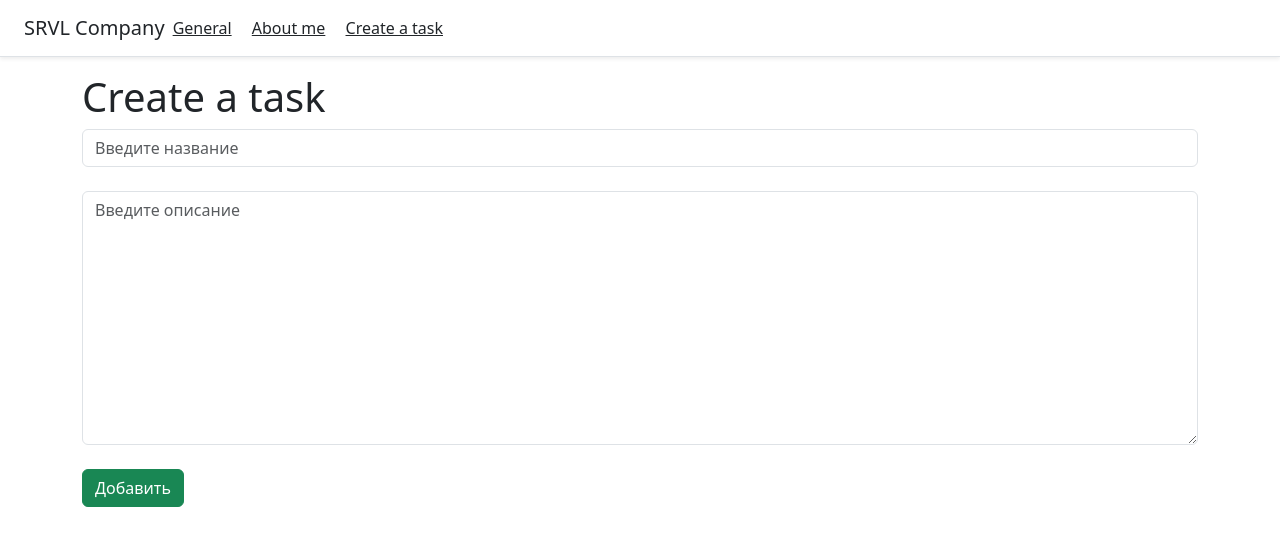
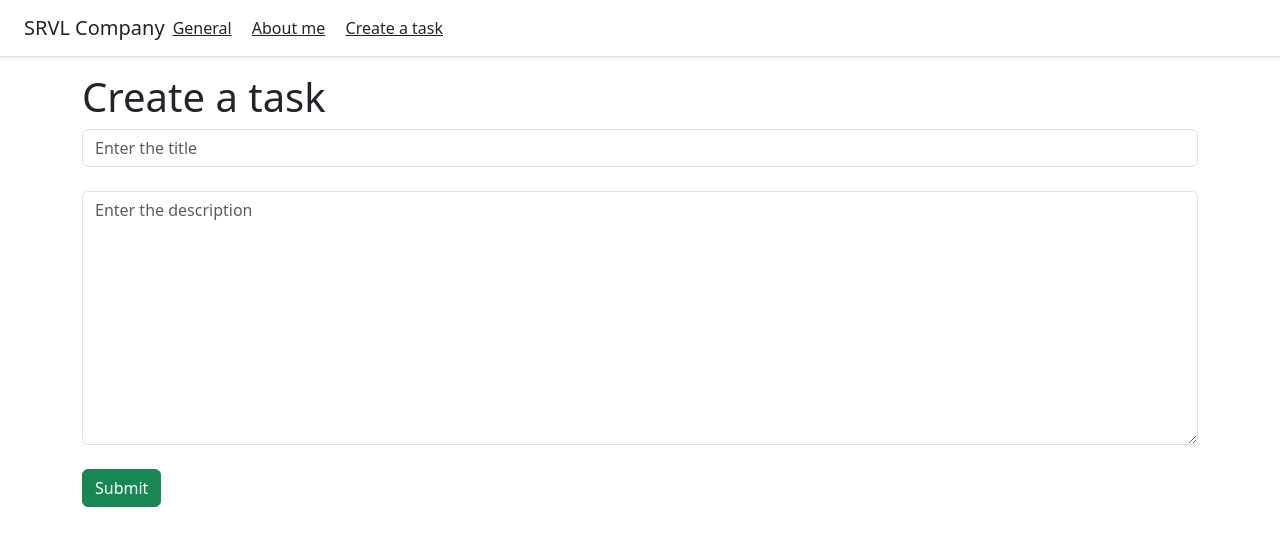
Before and after one commit to AndriusSurvila/Web, a Django app: page /create in a window 1280 px wide. Shown: the top 546 px of the page. Run offline with Django 5.2, Linux system fonts and the light colour scheme.

Commit message:
changes to en

```diff
--- a/testproject/main/forms.py
+++ b/testproject/main/forms.py
@@ -9,10 +9,10 @@ class TaskForm(ModelForm):
         widgets = {
             "title": TextInput(attrs={
                 'class': "form-control",
-                'placeholder': 'Введите название'
+                'placeholder': 'Enter the title'
             }),
             "task": Textarea(attrs={
                 'class': "form-control",
-                'placeholder': 'Введите описание'
+                'placeholder': 'Enter the description'
             })
         }
--- a/testproject/main/models.py
+++ b/testproject/main/models.py
@@ -1,12 +1,12 @@
 from django.db import models
 
 class Task(models.Model):
-    title = models.CharField('Название', max_length=50)
-    task = models.TextField('Описание')
+    title = models.CharField('Title', max_length=50)
+    task = models.TextField('Description')
 
     def __str__(self):
         return self.title
 
     class Meta:
-        verbose_name = 'Задача'
-        verbose_name_plural = 'Задачи'
+        verbose_name = 'Task'
+        verbose_name_plural = 'Tasks'
--- a/testproject/main/templates/main/create.html
+++ b/testproject/main/templates/main/create.html
@@ -10,7 +10,7 @@ Create a task
         {% csrf_token %}
         {{ form.title }}<br>
         {{ form.task }}<br>
-        <button type="submit" class="btn btn-success">Добавить</button>
+        <button type="submit" class="btn btn-success">Submit</button>
         <span>{{ error }}</span>
     </form>
 {% endblock %}
--- a/testproject/main/views.py
+++ b/testproject/main/views.py
@@ -18,7 +18,7 @@ def create(request):
             form.save()
             return redirect('home')
         else:
-            error = 'Форма заполнена неверно'
+            error = 'Form is not valid'
 
     form = TaskForm()
     context = {
```
Also changed, not shown: testproject/db.sqlite3.
